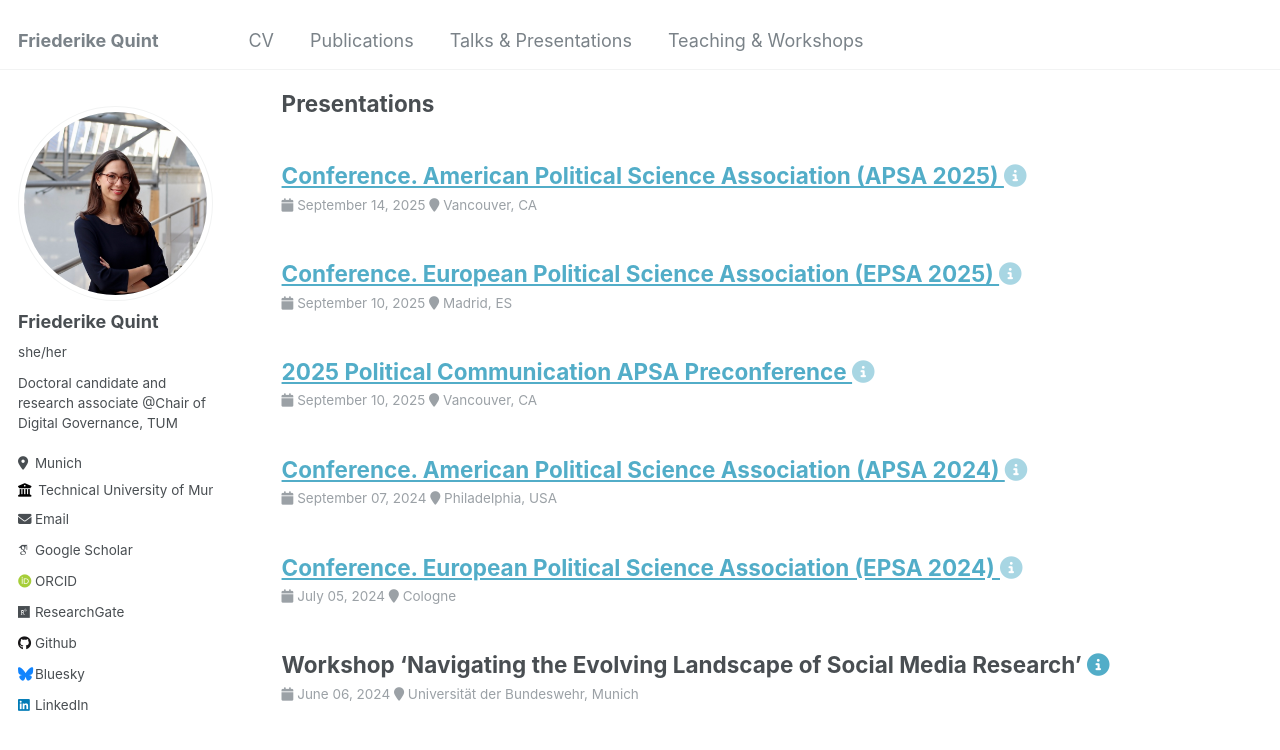
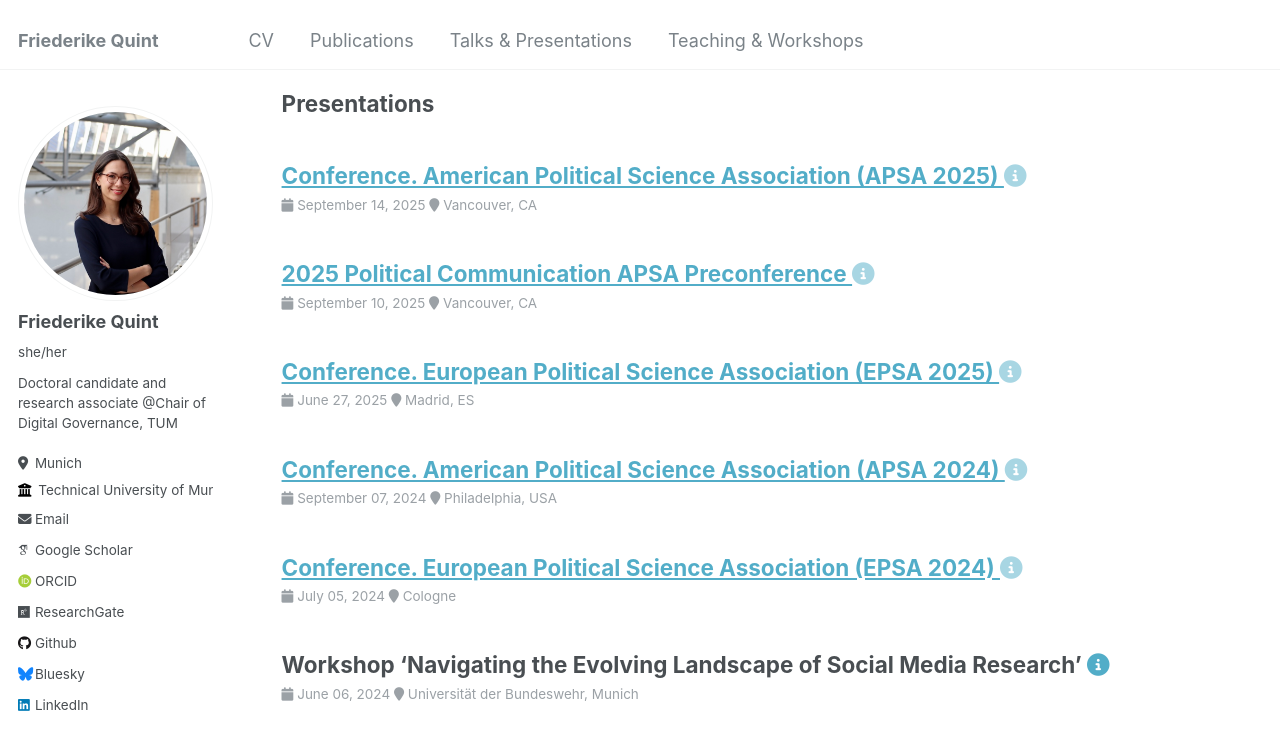
Before and after one commit to friederikequint/friederikequint.github.io, a Jekyll site: the page built from _pages/talks.html, in a window 1280 px wide and 900 px high, scrolled down 439 px. Shown: the top 750 px of the window. Built offline with Jekyll 4.4.1, drawn with Linux system fonts in a browser that asks for light colours; some web fonts are replaced.

Commit message:
Update talk-7.md

```diff
--- a/_talks/talk-7.md
+++ b/_talks/talk-7.md
@@ -3,7 +3,7 @@ title: "Conference. European Political Science Association (EPSA 2025)"
 collection: talk
 type: "Presentation"
 permalink: /talks/talk-7.md
-date: September 10, 2025
+date: June 27, 2025
 location: "Madrid, ES"
 link: https://www.linkedin.com/posts/friederikequint_epsa2025-politicalscience-conferenceseason-activity-7343479472609751041-6Ybf?utm_source=share&utm_medium=member_desktop&rcm=ACoAACYQCkEBOzNXsFujODaJJdSTfcfsvlLrUFo
 ---
```
